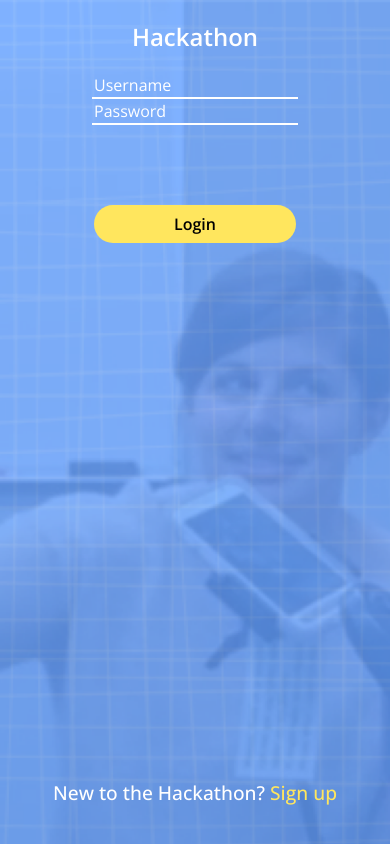
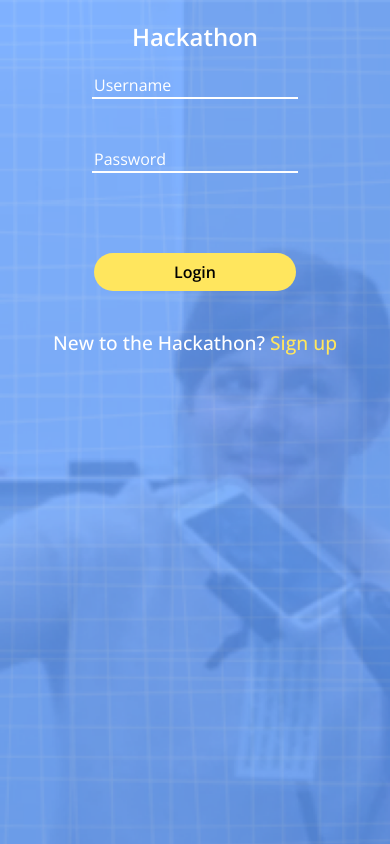
Before and after one commit to BinaryDog109/therapy-box-hackathon, a React (Create React App) app: page / in a window 390 px wide. Built offline with nearby package versions, Linux system fonts and the light colour scheme.

Commit message:
Added media query for the bottom text in Login page

```diff
--- a/src/pages/Login/LoginPage.module.css
+++ b/src/pages/Login/LoginPage.module.css
@@ -6,11 +6,13 @@
 }
 .inputs {
     display: flex;
+    gap: 3rem;
     flex-wrap: wrap;
     justify-content: space-around;
     width: 100%;
     max-width: 900px;
 }
+
 .inputs input{
     background: rgba(0, 0, 0, 0);
     border: none;
@@ -41,6 +43,12 @@ button[type='submit'] {
     font-size: var(--body-big-fs);
     font-weight: 500;
 }
+/* Media query that moves up the sign up text when viewed in long screen */
+@media (max-aspect-ratio:1/2) {
+    .hints{
+        margin-top: 2em;
+    }
+}
 .hints a {
     color: var(--button-color);
     text-decoration: none;
```
